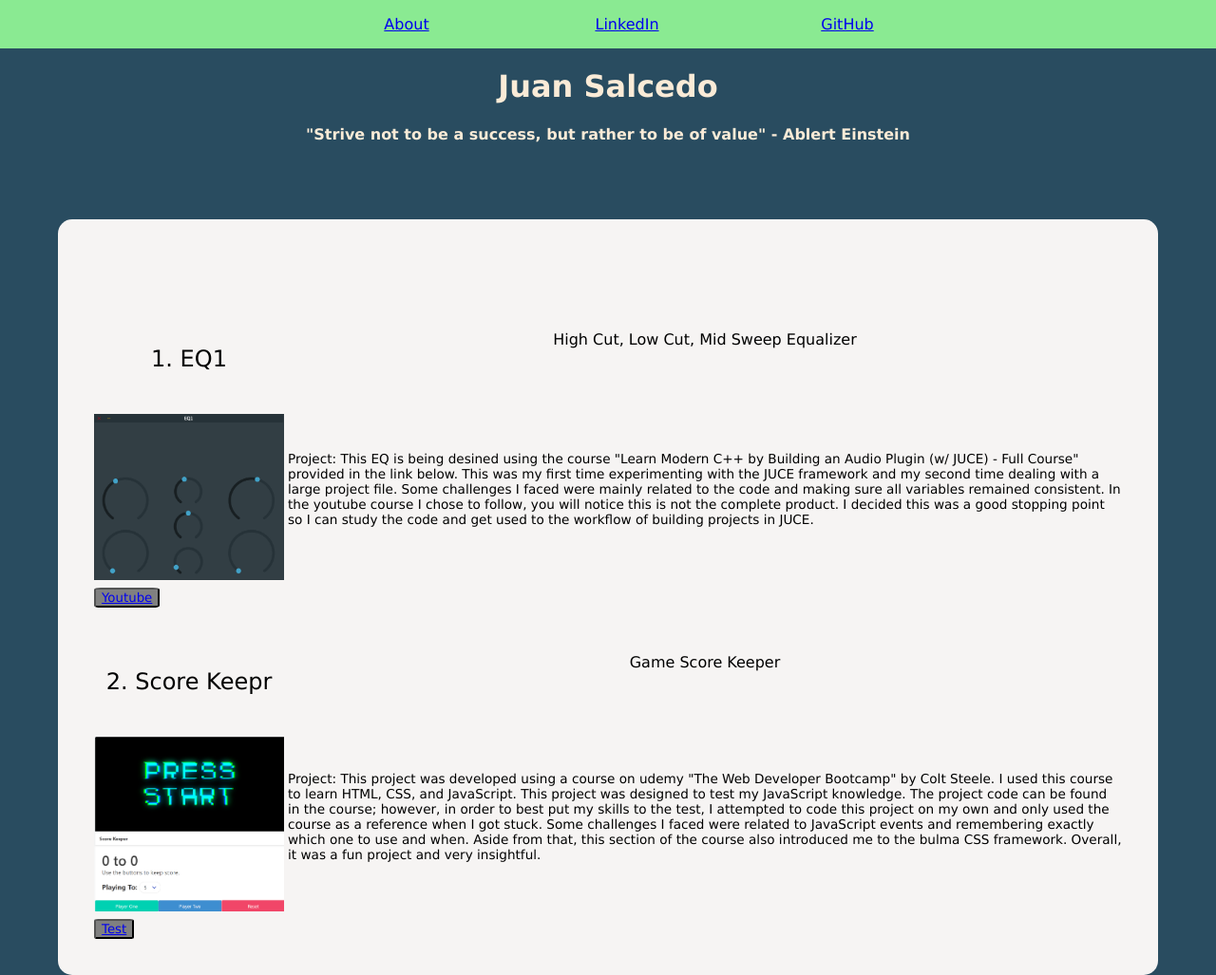
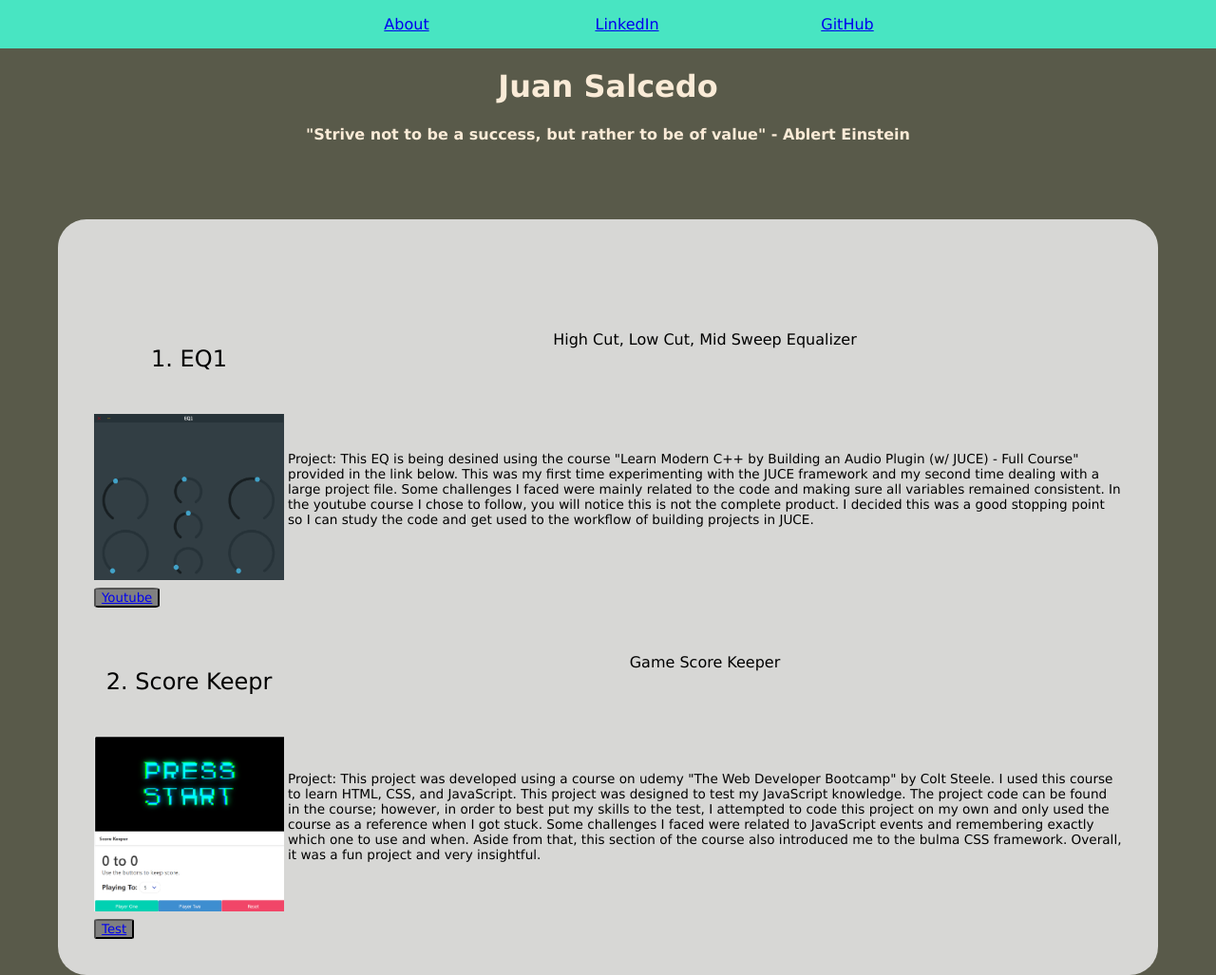
Before and after one commit to jsalcedo862/myPortfolio, a plain HTML site: page index.html in a window 1280 px wide. Shown: the whole page at 95% size. Drawn offline with Linux system fonts and the light colour scheme.

Commit message:
update colors

```diff
--- a/home.css
+++ b/home.css
@@ -6,7 +6,8 @@ body{
     margin-left: 0;
     margin-top: 0;
     margin-right: 0;
-    background: #294C60;
+    /* background: #102542; */
+    background: #595A4A;
 }
 
 h1 {
@@ -49,8 +50,7 @@ nav {
     display:flex;
     justify-content: center;
     /* background-color: #EF3E36; */
-    background-color: #8AEA92;
-
+    background-color: #48E5C2;
 }
 
 #samplepic {
@@ -77,15 +77,15 @@ nav {
 }
 
 .wrapper {
-    background: #F6F4F3;
+    background: #D7D7D5;
     max-width: 85%;
     margin: 80px auto;
     height: auto;
     padding: 35px;
     padding-top: 70px;
-    border-radius: 15px;
+    border-radius: 30px;
     /* position: relative;     */
-    border: 2px solid #2583D0
+    /* border: 2px solid #2583D0; */
     display: flex;
     flex-direction: row;
     flex-wrap: wrap;
```
